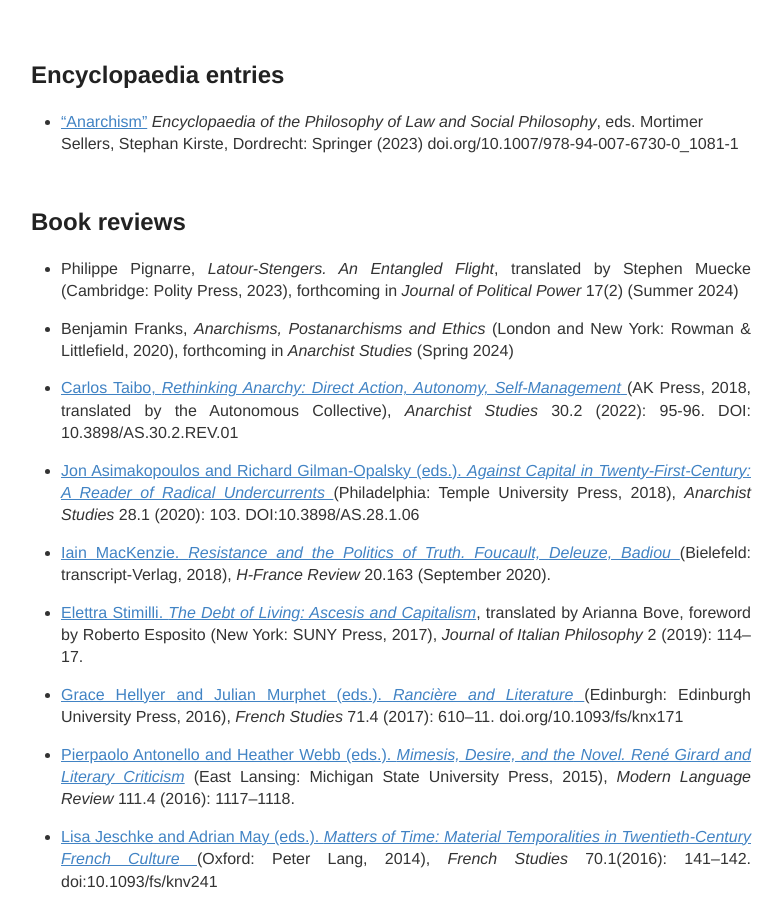
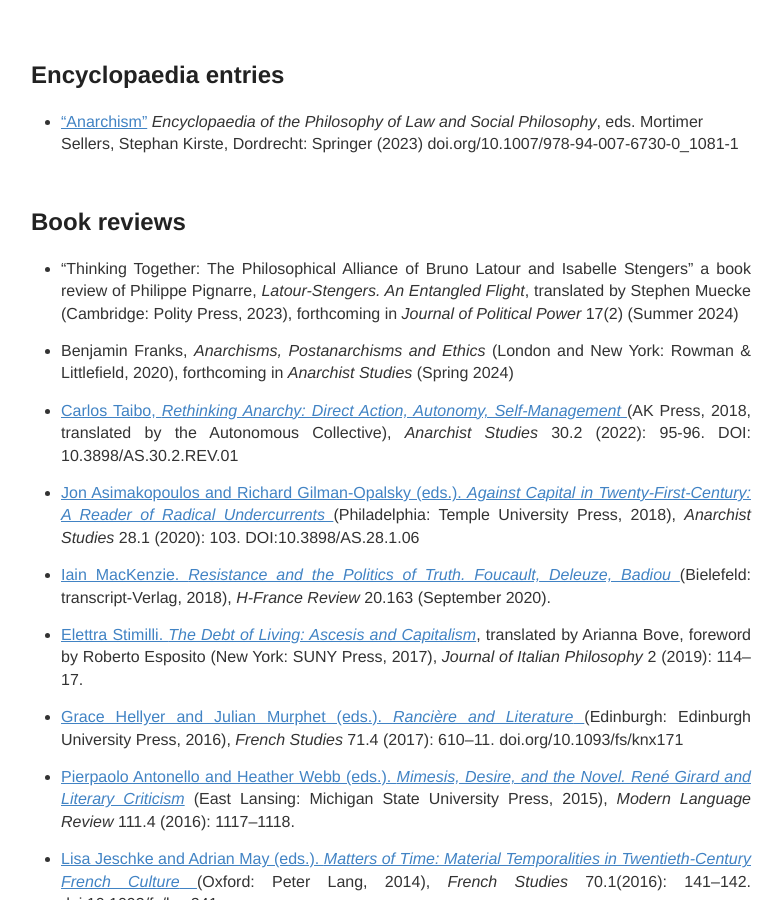
Before and after one commit to IJanicka/IJanicka.github.io, a Jekyll site: the page built from publications.md, in a window 1280 px wide and 900 px high, scrolled down 5377 px. Shown: the whole window, without its empty margins (249-1032 px from the left). Built offline with Jekyll 4.4.1, drawn with Linux system fonts in a browser that asks for light colours.

Commit message:
Update publications.md

```diff
--- a/publications.md
+++ b/publications.md
@@ -91,7 +91,7 @@
 
  <h2>Book reviews</h2>
 
-* Philippe Pignarre, *Latour-Stengers. An Entangled Flight*, translated by Stephen Muecke (Cambridge: Polity Press, 2023), forthcoming in *Journal of Political Power* 17(2) (Summer 2024)<br>
+* “Thinking Together: The Philosophical Alliance of Bruno Latour and Isabelle Stengers” a book review of Philippe Pignarre, *Latour-Stengers. An Entangled Flight*, translated by Stephen Muecke (Cambridge: Polity Press, 2023), forthcoming in *Journal of Political Power* 17(2) (Summer 2024)<br>
 
 * Benjamin Franks, *Anarchisms, Postanarchisms and Ethics* (London and New York: Rowman & Littlefield, 2020), forthcoming in *Anarchist Studies* (Spring 2024)<br>
 
```
